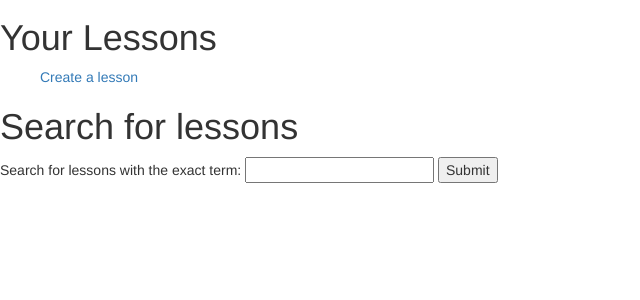
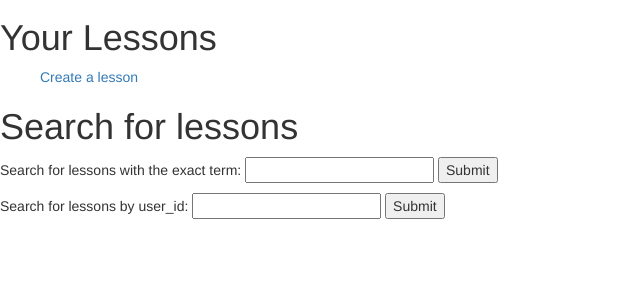
Before and after one commit to monkeysaa/HB-project, a Flask app: page /login in a window 1280 px wide. Shown: the part 142-442 px from the top of the page, without its empty margins (0-640 px from the left). Run offline with Flask 2, Linux system fonts and the light colour scheme; the visitor is signed in with stand-in values (Sample User, id 1); data comes from the database, SQL or seed files in the repository; data that the repository does not hold is empty; some libraries are stand-ins or nearby versions.

Commit message:
Add search functionality in server,crud,html

```diff
--- a/crud.py
+++ b/crud.py
@@ -2,6 +2,11 @@
 
 from model import *
 from flask import session
+
+GRADES = ['Pre-K', 'K', '1st', '2nd', '3rd', '4th', '5th', '6th', '7th', '8th',
+          '9th', '10th', '11th', '12th']
+SUBJECTS = ['Math', 'Writing', 'Reading', 'Science', 'Social Studies',
+            'Arts/Music', 'Foreign Lang.']
 
 def create_user(e, pwd):
     """Create and return a new user."""
@@ -86,6 +91,18 @@ def assign_comp_img(imgUrl, comp_id):
     return None
 
 
+def lesson_exists(title, author_id):
+    """Check unique lesson within user."""
+
+    # Refactor later for efficiency
+    lesson = Lesson.query.filter(
+        (Lesson.title==title) & (Lesson.author_id==author_id)
+        ).first()
+    if lesson==None:
+        return False
+    return True
+
+
 # Searches
 def get_all_lessons():
     """Return all lessons."""
@@ -122,11 +139,13 @@ def get_tag_by_name(name):
 
     return Tag.query.filter(Tag.name == name).first()
 
+def get_lessons_by_tag(tag):
 
-def get_lessons_by_user(user_id):
-     """Return lessons by user"""
+    return get_tag_by_name(tag).lessons
 
-     return Lesson.query.filter(Lesson.author_id == user_id).all()
+# def get_components_by_tag(tag):
+
+#     return get_comp_by_name(tag).comps
 
 
 def get_public_lessons(user_id):
@@ -140,26 +159,21 @@ def get_lesson_by_id(lesson_id):
 
     return Lesson.query.get(lesson_id)
 
-# Do I need this?
+
 def get_lesson_by_title(title):
     """Get lessons by title."""
     print("Add check for unique title per user and verify with user info.")
 
     return Lesson.query.filter(Lesson.title==title).first()
 
-def lesson_exists(title, author_id):
-    """Check unique lesson within user."""
+# USER Search Functions
+def get_lessons_by_user(user_id):
+     """Return lessons by user"""
 
-    # Refactor later for efficiency
-    lesson = Lesson.query.filter(
-        (Lesson.title==title) & (Lesson.author_id==author_id)
-        ).first()
-    if lesson==None:
-        return False
-    return True
+     return Lesson.query.filter(Lesson.author_id == user_id).all()
 
 
-def get_lesson_by_term(term):
+def get_lessons_by_term(term):
     """Basic: Get lessons by search term in title or description."""
 
     lessons = Lesson.query.filter((Lesson.title.like(f'%{term}%')) |
@@ -173,6 +187,19 @@ def get_lesson_by_term(term):
         for lesson in comp.lessons:
             if lesson not in lessons:
                 lessons.append(lesson)
+
+    return lessons
+
+# better to use a dispatcher vs. if/else?
+def process_lesson_search(category, arg):
+
+    print(category)
+    if category == 'term':
+        lessons = get_lessons_by_term(arg)
+    # elif type == 'subject' or type == 'grade':
+    #   lessons = get_lessons_by_tag(str(arg))
+    elif category == 'user':
+        lessons = get_lessons_by_user(arg)
 
     return lessons
 
--- a/server.py
+++ b/server.py
@@ -138,13 +138,24 @@ def register_user():
 
     return render_template('user_profile.html', user=user, lessons=[])
 
+
 # SEARCH ROUTES
 @app.route('/search', methods=['GET'])
 def display_search_results():
     """Search for lesson by term."""
 
+    lesson_matches = set()
     term = request.args.get('term')
-    lessons = crud.get_lesson_by_term(term)
+    grade = request.args.get('grade')
+    subject = request.args.get('subject')
+    user = int(request.args.get('user'))
+    terms = {term: 'term', grade: 'grade', subject: 'subject', user: 'user'}
+
+    for category in terms:
+        if category:
+            lessons = crud.process_lesson_search(terms[category], category)
+            for lesson in lessons:
+                lesson_matches.add(lesson)
 
     return render_template('search.html', term=term, lessons=lessons)
 
--- a/templates/user_profile.html
+++ b/templates/user_profile.html
@@ -25,11 +25,14 @@
     Search for lessons with the exact term: <input type="text" name="term">
     <input type="submit">
   </p>
+<form>
+<!-- Build search for lessons by creator-->
+<form action="/search">
   <p>
-    <form>
-      <!-- Build search for lessons by creator -->
-
+    Search for lessons by user_id: <input type="text" name="user">
+    <input type="submit">
   </p>
+<form>
   <!-- later expand to add multiple terms -->
 </form>
 
```
Also changed, not shown: templates/search.html (+1 -10 lines).
